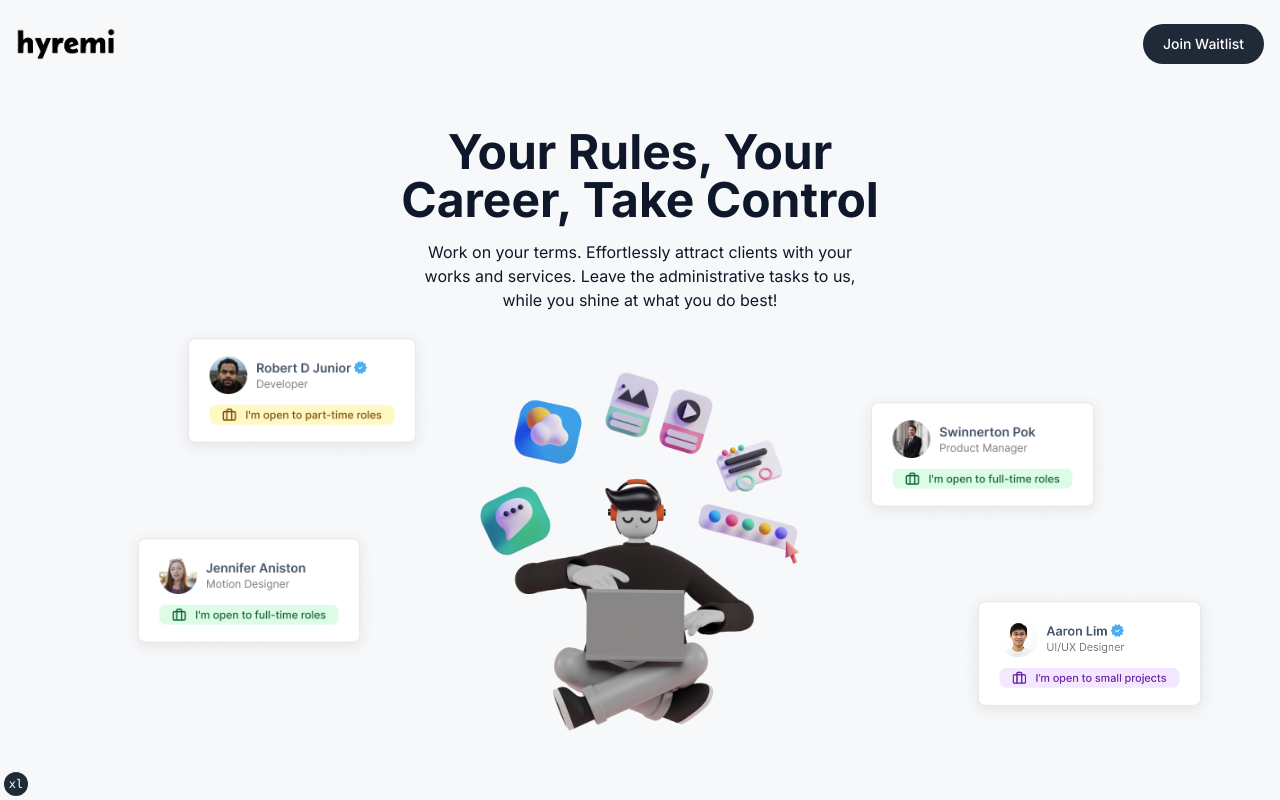
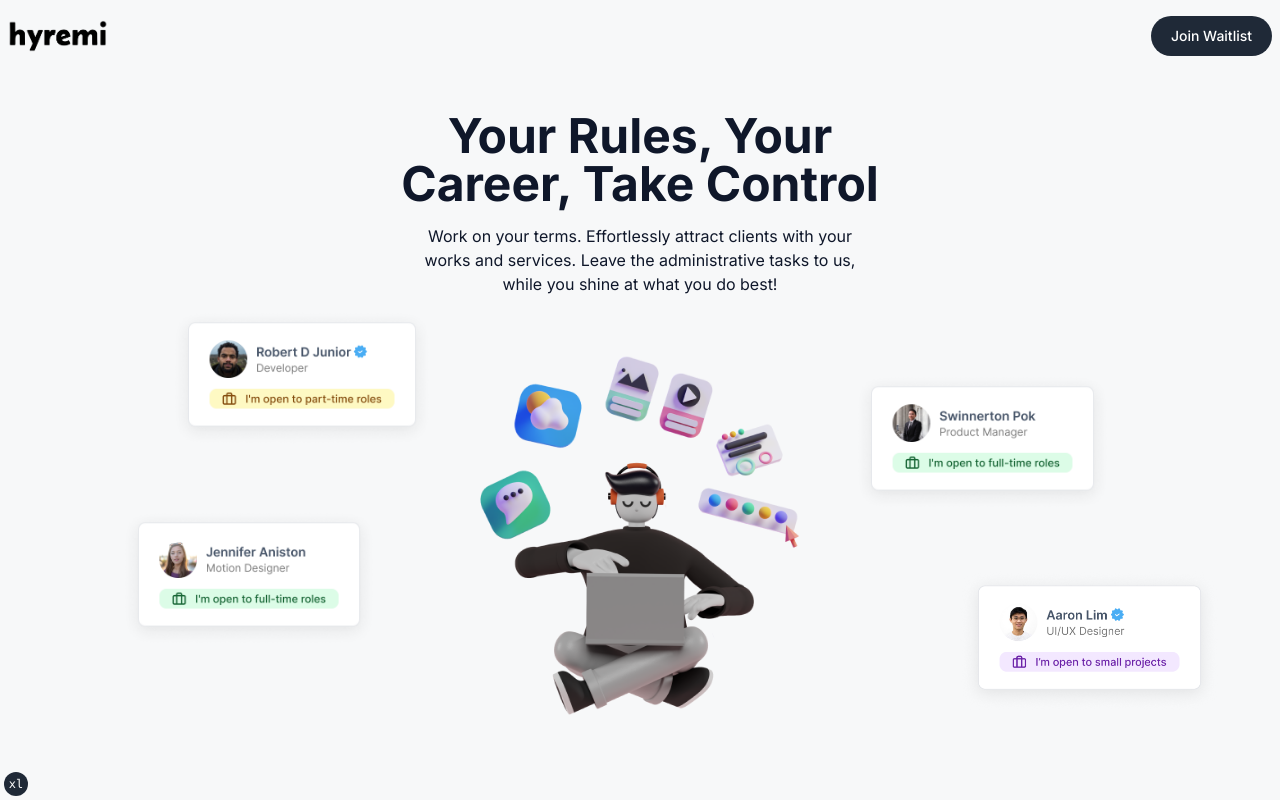
Before and after one commit to aaronlimck/hyremi_landing, a Next.js app: page / in a window 1280 px wide. Shown: the top 800 px of the page. Built offline with nearby package versions, Linux system fonts and the light colour scheme.

Commit message:
update margin on navbar

```diff
--- a/components/Navbar.js
+++ b/components/Navbar.js
@@ -4,7 +4,8 @@
   return (
     <nav>
       <div className="sticky inset-x-0 top-0 z-30 w-full transition-all">
-        <div className="mx-auto w-full max-w-screen-xl px-4 py-4">
+        {/* border-b border-gray-200 bg-white/75 backdrop-blur-lg */}
+        <div className="mx-auto w-full max-w-screen-xl px-4 sm:px-3 md:px-2 py-2">
           {/*  px-2.5 md:px-20 */}
           <div className="flex h-14 items-center justify-between">
             <a href="/">
```
